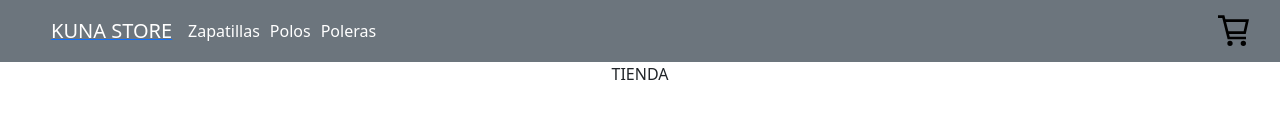
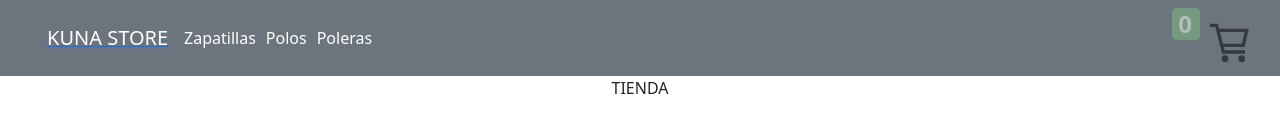
Before and after one commit to jorgeoliverat/proyectoReact, a React (Create React App) app in the folder proyectoreactjs/: page / in a window 1280 px wide. Shown: the top 132 px of the page. Built offline with nearby package versions, Linux system fonts and the light colour scheme.

Commit message:
Se agrega desafio Cart View

```diff
--- a/proyectoreactjs/src/Components/Cart/Cart.js
+++ b/proyectoreactjs/src/Components/Cart/Cart.js
@@ -1,5 +1,6 @@
 import { Link } from "react-router-dom";
 import { useCartContext } from "../../context/CartContext"
+import CartItem from "../CartItem/CartItem";
 
 const Cart = () => {
 
@@ -19,7 +20,7 @@ const Cart = () => {
     return (
         <div>
             <h1>Su pedido:</h1>
-            {cartList.map(product => <li>{product.name} - cantidad: {product.cant}</li> )}
+            {cartList.map(el => <CartItem key={el.id} item={el}/>)}
 
             <p>{`Costo total: S/ ${totalPrice}`}</p>
             <button onClick={clearCart}>Vaciar carrito</button>
--- /dev/null
+++ b/proyectoreactjs/src/Components/CartItem/CartItem.css
@@ -0,0 +1,5 @@
+
+li {
+    font-size: 2rem;
+    margin: 1rem;
+}
--- /dev/null
+++ b/proyectoreactjs/src/Components/CartItem/CartItem.js
@@ -0,0 +1,19 @@
+import { useCartContext } from "../../context/CartContext";
+import './CartItem.css';
+import { BsBagXFill } from "react-icons/bs";
+
+export default function CartItem({item}) {
+    const {clearItem} = useCartContext();
+
+    function removeItem() {
+        clearItem(item.id)
+    }
+
+    return (
+        <li>Item: {item.name} - Precio: S/{item.price} - Cantidad: {item.cant}
+        <span onClick={removeItem}>
+            <i><BsBagXFill/></i>
+        </span>
+        </li>
+    );
+}
--- a/proyectoreactjs/src/Components/CartWidget/CartWidget.js
+++ b/proyectoreactjs/src/Components/CartWidget/CartWidget.js
@@ -1,15 +1,20 @@
 import { Link } from "react-router-dom";
 import { GrCart } from "react-icons/gr";
 import '../styles/CartWidget.css'
+import { useCartContext } from "../../context/CartContext";
 
-const CartWidget = () => {
+
+export default function CartWidget () {
+    const {totalItems} = useCartContext();
+
     return (
         <>
-        <Link to='/Cart'>
-            <h2 className="logoNavBar" ><GrCart/></h2>
+        <Link to='/Cart' style={{pointerEvents: !totalItems ? 'none' : ''}}>
+            <div className='cartWidget' style={{opacity: !totalItems ? '0.5' : '10'}}>
+                <span className="logoNavBar" ><GrCart/></span>
+                <span className="cartWidget__counter">{totalItems}</span>
+            </div>
         </Link>
         </>
     )
 }
-
-export default CartWidget
--- a/proyectoreactjs/src/Components/styles/CartWidget.css
+++ b/proyectoreactjs/src/Components/styles/CartWidget.css
@@ -2,3 +2,31 @@
     /* background-color: aqua; */
     margin-right: 30px;
 }
+
+.cartWidget {
+    display: flex;
+    position: relative;
+}
+
+.cartWidget__counter {
+    color: white;
+    background-color: rgb(126, 194, 129);
+    padding: 0rem 0.5rem 0rem 0.4rem;
+    margin-right: 5rem;
+    border-radius: 15%;
+    position: absolute;
+    line-height: 2rem;
+    right: 0;
+    bottom: 1;
+    font-size: 1.2rem;
+    font-weight: bold;
+}
+
+@media (min-width: 768px) {
+    .logoNavBar {
+        font-size: 2.5rem;
+    }
+    .cartWidget__counter {
+        font-size: 1.5rem;
+    }
+}
--- a/proyectoreactjs/src/context/CartContext.js
+++ b/proyectoreactjs/src/context/CartContext.js
@@ -31,6 +31,13 @@ const CartContextProvider = ({children}) =>{
         updateCart([]);
     }
 
+    function clearItem(id) {
+        let i = cartList.findIndex(el => el.id === id);
+        const newCartList = cartList;
+        newCartList.splice(i,1);
+        updateCart(newCartList);
+    }
+
     function updateCart(arr) {
         setCartList(arr);
         setTotalPrice(arr
@@ -48,6 +55,7 @@ const CartContextProvider = ({children}) =>{
             cartList,
             addToCart,
             clearCart,
+            clearItem,
             totalPrice,
             totalItems
         } } >
```
